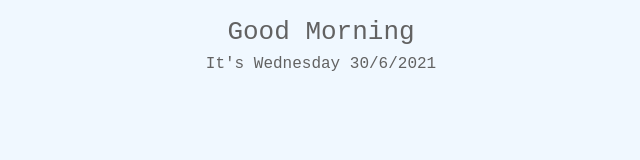
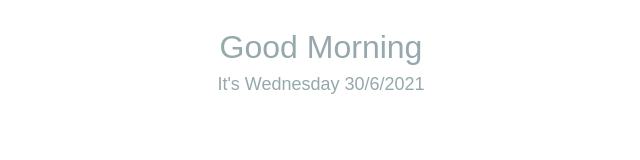
Before and after one commit to ivorydigitalhub/Notion-Today-Date, a plain HTML site: page weather.html in a window 1280 px wide. Shown: the whole page, without its empty margins (319-959 px from the left). Drawn offline with Linux system fonts and the light colour scheme.

Commit message:
Update weather.html

```diff
--- a/weather.html
+++ b/weather.html
@@ -7,14 +7,14 @@
     <title>IvoryDigitalHub</title>
     <style>
         #lbl {
-            font-family: monospace;
+            font-family: Sans-Serif;
             font-size: xx-large;
-            color: #626262;
-            padding: 5px;
+            color: #95A8AC;
+            padding: 15px;
             border: none;
             text-align: center;
             line-height: 1.5;
-            height:85%
+            height:55%
 
 
         }
@@ -22,7 +22,7 @@
             font-size:large;
         }
         body{
-            background-color: aliceblue;
+            background-color: none;
         }
             </style>
 </head>
```
